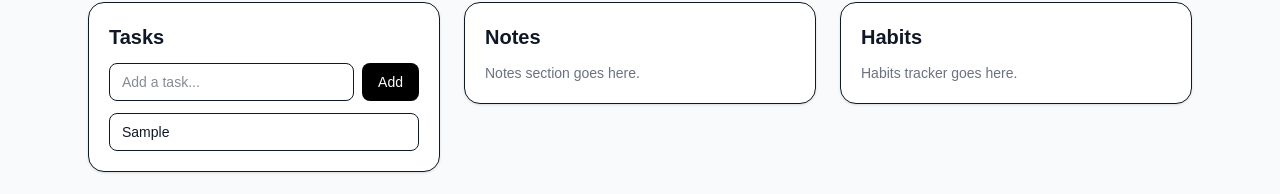
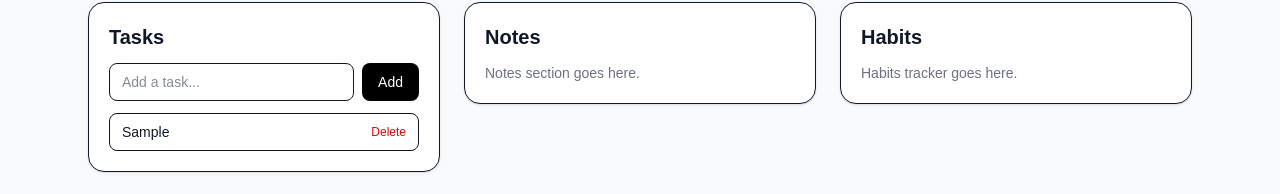
Before and after one commit to zolotavina/personal-dashboard, a Next.js app: page / in a window 1280 px wide. Both pictures are taken after typing "Sample" into the empty fields and a click on the button "Add". Shown: the part 260-454 px from the top of the page. Built offline with nearby package versions, Linux system fonts and the light colour scheme.

Commit message:
Add delete task functionality

```diff
--- a/src/components/TaskList.tsx
+++ b/src/components/TaskList.tsx
@@ -55,8 +55,20 @@ export default function TaskList() {
       {isReady && (
         <ul className="space-y-2">
           {tasks.map((task, index) => (
-            <li key={index} className="rounded-lg border px-3 py-2 text-sm">
-              {task}
+            <li
+              key={index}
+              className="flex items-center justify-between rounded-lg border px-3 py-2 text-sm"
+            >
+              <span>{task}</span>
+
+              <button
+                onClick={() =>
+                  setTasks(tasks.filter((_, taskIndex) => taskIndex !== index))
+                }
+                className="text-xs font-medium text-red-600"
+              >
+                Delete
+              </button>
             </li>
           ))}
         </ul>
```
